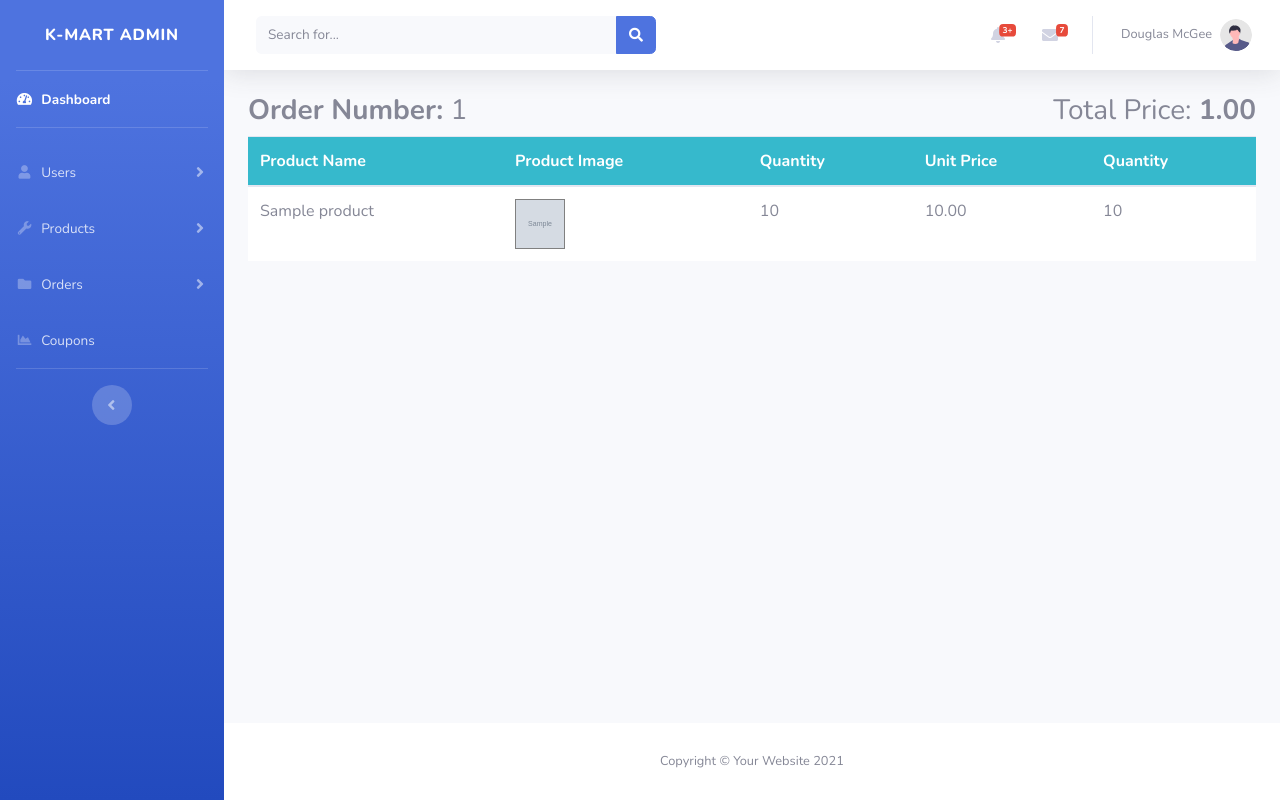
After one commit to Aditya-Naresh/ecommerce-django, a Django app: template ecommerce/useradmin/templates/orders/order_detail.html in a window 1280 px wide. The commit adds this page. Run offline with Django 4.2, Linux system fonts and the light colour scheme; the template is opened without the code that fills it: most values are stand-ins (such as "Sample title", 1, 10 or a date in 2020); grey boxes marked "Sample" are stand-in pictures; some libraries are stand-ins or nearby versions.

Commit message:
admin side order_details

```diff
--- a/ecommerce/templates/home/navbar.html
+++ b/ecommerce/templates/home/navbar.html
@@ -36,6 +36,11 @@
             <li><a href="#" class="nav-link"> <i class="fa fa-envelope"></i> Email </a></li>
 
             <li><a href="#" class="nav-link"> <i class="fa fa-phone"></i> Call us </a></li>
+
+            {% if user.is_authenticated %}
+            <li><a href="{% url 'useradmin' %}" class="nav-link"> <i class="fas fa-user-tie"></i> Admin </a></li>
+            {% endif %}
+
 
         </ul> <!-- list-inline //  -->
 
--- /dev/null
+++ b/ecommerce/useradmin/templates/orders/order_detail.html
@@ -0,0 +1,41 @@
+{% extends "base.html" %}
+{% load static %}
+{% block content %}
+    <div class="container-fluid">
+        <h3> <strong>Order Number:</strong> {{order.order_number}} <span class="float-right">Total Price: <strong>{{total_price | floatformat:2}} </strong></span> </h3>
+    <table class="table bg-white">
+        <thead class="bg-info">
+            <tr class="text-white">
+                <th scope="col">Product Name</th>
+                <th>Product Image</th>
+                <th> Quantity</th>
+                <th>Unit Price</th>
+                <th>Quantity</th>
+            </tr>
+        </thead>
+        <tbody>
+            {% for product in products %}
+            <tr>
+                <td>
+                    {{product.product}}
+                </td>
+                <td>
+                    <img src="{{product.product.image.url}}" alt="" height="50" width="50" style="border: 1px solid gray;">
+                </td>
+                <td>
+                    {{product.quantity}}
+                </td>
+                <td>
+                    {{product.product_price | floatformat:2}}
+                </td>
+                <td>
+                    {{product.quantity}}
+                </td>
+            </tr>
+            {% endfor %}
+        </tbody>
+    </table>
+
+</div>
+
+{% endblock content %}
--- a/ecommerce/useradmin/templates/orders/orders.html
+++ b/ecommerce/useradmin/templates/orders/orders.html
@@ -17,15 +17,15 @@
         <tbody>
             {% for i in data %}
             <tr>
-                <th scope="row"> {{i.order_number}} </th>
+                <th scope="row"> <a href="{% url 'order_detail' i.id %}">{{i.order_number}} </a></th>
                 <td> {{i.payment.status}}
                 </td>
-                <td>$ {{i.order_total}}</td>
+                <td>$ {{i.order_total}} </td>
                 <td>
                     {{i.status}}
                 </td>
                 <td>
-                    ${{i.created_at}}
+                    {{i.created_at}}
                 </td>
                <td>
                 {% if i.status == 'New' %}
--- a/ecommerce/useradmin/urls.py
+++ b/ecommerce/useradmin/urls.py
@@ -30,6 +30,7 @@ urlpatterns = [
 # Products------------------------------------------------------------------------------------------------------------
     path('products/', views.products, name='products'),
     path('edit_product/<int:product_id>', views.edit_product, name='edit_product'),
+    path('delete_image/<int:image_id>', views.delete_image, name='delete_image'),
     path('delete_product/<int:product_id>', views.delete_product, name='delete_product'),
     path('add_product', views.add_product, name='add_product'),
 
@@ -42,7 +43,6 @@ urlpatterns = [
 # Orders-----------------------------------------------------------------------------------------------------------------------
     path('orders', views.orders, name='orders'),
     path('ship/<int:order_id>', views.ship, name='ship'),
+    path('order_detail/<int:order_id>', views.order_detail, name='order_detail')
 
-
-    path('delete_image/<int:image_id>', views.delete_image, name='delete_image')
 ]
```
Also changed, not shown: ecommerce/useradmin/views.py (+20 -3 lines).
